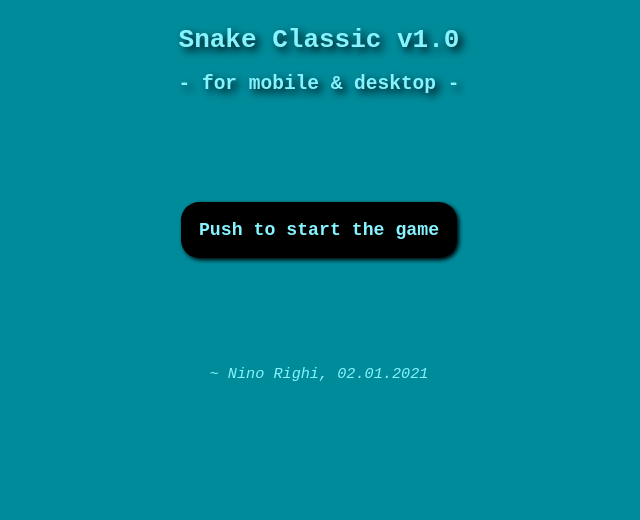
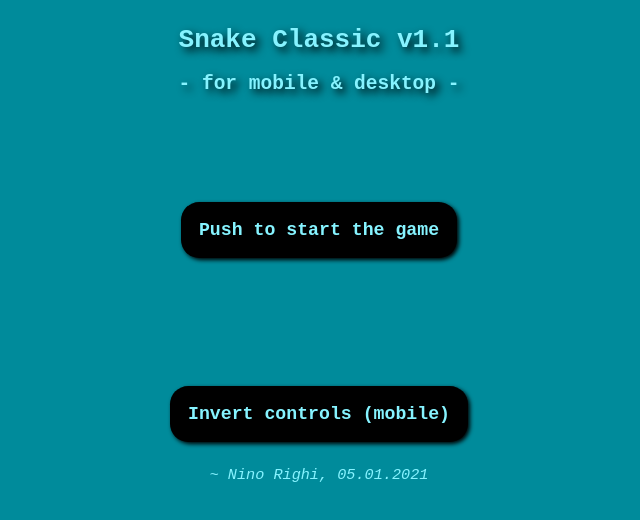
Before and after one commit to DeidroX/angular-snake-classic, an Angular app: page / in a window 1280 px wide. Shown: the top 520 px of the page, without its empty margins (321-961 px from the left). Built offline with nearby package versions, Linux system fonts and the light colour scheme.

Commit message:
Added invert controls button, styling changes, added minTime for input change, refactor, deployed

```diff
--- a/src/app/app.component.css
+++ b/src/app/app.component.css
@@ -24,6 +24,27 @@
   margin: 5em 0;
 }
 
+.active {
+  color: #fa9c5e;
+  margin: 2em 0 0.5em 0;
+}
+
+.inactive {
+  margin: 2em 0 0.5em 0;
+}
+
+.noselect {
+  -webkit-touch-callout: none; /* iOS Safari */
+  -webkit-user-select: none; /* Safari */
+  -khtml-user-select: none; /* Konqueror HTML */
+  -moz-user-select: none; /* Old versions of Firefox */
+  -ms-user-select: none; /* Internet Explorer/Edge */
+  user-select: none; /* Non-prefixed version, currently
+                                  supported by Chrome, Edge, Opera and Firefox */
+  outline: none;
+  -webkit-tap-highlight-color: rgba(255, 255, 255, 0); /* mobile webkit */
+}
+
 .game-screen {
   display: flex;
   flex-flow: column nowrap;
--- a/src/app/app.component.html
+++ b/src/app/app.component.html
@@ -1,10 +1,19 @@
 <div class="wrapper">
   <app-header></app-header>
   <div *ngIf="!hasStarted">
-    <button class="button" (click)="hasStarted = !hasStarted">Push to start the game</button>
+    <button class="button noselect" (click)="hasStarted = !hasStarted">
+      Push to start the game
+    </button>
   </div>
   <div *ngIf="hasStarted" class="game-screen">
     <app-game-canvas></app-game-canvas>
   </div>
+  <button
+    class="button noselect"
+    [ngClass]="gameService.inverted ? 'active' : 'inactive'"
+    (click)="gameService.inverted = !gameService.inverted"
+  >
+    Invert controls (mobile)
+  </button>
   <app-footer></app-footer>
 </div>
--- a/src/app/app.component.ts
+++ b/src/app/app.component.ts
@@ -1,4 +1,5 @@
 import { Component, OnInit } from '@angular/core';
+import { GameService } from './core/services/game.service';
 
 @Component({
   selector: 'app-root',
@@ -7,7 +8,7 @@ import { Component, OnInit } from '@angular/core';
 })
 export class AppComponent implements OnInit {
   hasStarted = false;
-  constructor() {}
+  constructor(public gameService: GameService) {}
 
   ngOnInit(): void {}
 }
--- a/src/app/components/footer/footer.component.ts
+++ b/src/app/components/footer/footer.component.ts
@@ -2,7 +2,7 @@ import { Component, OnInit } from '@angular/core';
 
 @Component({
   selector: 'app-footer',
-  template: '<h3>~ Nino Righi, 02.01.2021</h3>',
+  template: '<h3>~ Nino Righi, 05.01.2021</h3>',
   styles: ['h3 {text-align: center; font-weight: normal; font-style: italic;}'],
 })
 export class FooterComponent implements OnInit {
--- /dev/null
+++ b/src/app/components/game-canvas/game-canvas.component.css
@@ -0,0 +1,17 @@
+canvas {
+  box-shadow: 4px 4px 10px black;
+  margin: 0;
+  padding: 0;
+}
+
+.noselect {
+  -webkit-touch-callout: none; /* iOS Safari */
+  -webkit-user-select: none; /* Safari */
+  -khtml-user-select: none; /* Konqueror HTML */
+  -moz-user-select: none; /* Old versions of Firefox */
+  -ms-user-select: none; /* Internet Explorer/Edge */
+  user-select: none; /* Non-prefixed version, currently
+                                    supported by Chrome, Edge, Opera and Firefox */
+  outline: none;
+  -webkit-tap-highlight-color: rgba(255, 255, 255, 0); /* mobile webkit */
+}
--- a/src/app/components/game-canvas/game-canvas.component.ts
+++ b/src/app/components/game-canvas/game-canvas.component.ts
@@ -9,8 +9,8 @@ import { GameService } from '../../core/services/game.service';
 
 @Component({
   selector: 'app-game-canvas',
-  template: '<canvas (click)="onTryAgain()" appControls #canvas></canvas>',
-  styles: ['canvas {box-shadow: 4px 4px 10px black; margin: 0; padding: 0; }'],
+  template: '<canvas class="noselect" (click)="onTryAgain()" appControls #canvas></canvas>',
+  styleUrls: ['./game-canvas.component.css'],
 })
 export class GameCanvasComponent implements OnInit, OnDestroy {
   @ViewChild('canvas', { static: true }) canvas: ElementRef<HTMLCanvasElement>;
--- a/src/app/components/header/header.component.ts
+++ b/src/app/components/header/header.component.ts
@@ -2,7 +2,7 @@ import { Component, OnInit } from '@angular/core';
 
 @Component({
   selector: 'app-header',
-  template: '<h1>Snake Classic v1.0</h1><h2>- for mobile & desktop -</h2>',
+  template: '<h1>Snake Classic v1.1</h1><h2>- for mobile & desktop -</h2>',
   styles: ['h1,h2 {text-align: center; text-shadow: 4px 4px 8px black}'],
 })
 export class HeaderComponent implements OnInit {
--- a/src/app/core/directives/controls.directive.ts
+++ b/src/app/core/directives/controls.directive.ts
@@ -5,6 +5,8 @@ import { Direction } from '../types/direction.type';
 @Directive({ selector: '[appControls]' })
 export class ControlsDirective {
   directionMode: Direction = 'right';
+  readonly minTimeGap = 50;
+  timeOfLastControlChange: number = Date.now();
   // Variables for swipe controls
   minDistance = 40;
   startX: number;
@@ -57,64 +59,88 @@ export class ControlsDirective {
       return;
     }
 
-    // UP
+    if (
+      this.startY > y &&
+      this.startY - y >= this.minDistance &&
+      this.directionMode !== 'down' &&
+      this.directionMode !== 'up'
+    ) {
+      if (!this.gameService.inverted) {
+        this.up();
+      } else {
+        this.down();
+      }
+    }
+
     if (
       this.startY < y &&
       Math.abs(this.startY - y) >= this.minDistance &&
       this.directionMode !== 'up' &&
       this.directionMode !== 'down'
     ) {
+      if (!this.gameService.inverted) {
+        this.down();
+      } else {
         this.up();
       }
-
-    // DOWN
-    if (
-      this.startY > y &&
-      this.startY - y >= this.minDistance &&
-      this.directionMode !== 'down' &&
-      this.directionMode !== 'up'
-    ) {
-      this.down();
     }
 
-    // LEFT
+    if (
+      this.startX > x &&
+      this.startX - x >= this.minDistance &&
+      this.directionMode !== 'right' &&
+      this.directionMode !== 'left'
+    ) {
+      if (!this.gameService.inverted) {
+        this.left();
+      } else {
+        this.right();
+      }
+    }
+
     if (
       this.startX < x &&
       Math.abs(this.startX - x) >= this.minDistance &&
       this.directionMode !== 'left' &&
       this.directionMode !== 'right'
     ) {
+      if (!this.gameService.inverted) {
+        this.right();
+      } else {
         this.left();
       }
-
-    // RIGHT
-    if (
-      this.startX > x &&
-      this.startX - x >= this.minDistance &&
-      this.directionMode !== 'right' &&
-      this.directionMode !== 'left'
-    ) {
-      this.right();
     }
   }
 
   up(): void {
+    if (Date.now() - this.timeOfLastControlChange > this.minTimeGap) {
+      this.timeOfLastControlChange = Date.now();
       this.directionMode = 'up';
       this.gameService.controls.next('up');
     }
+  }
 
   down(): void {
+    if (Date.now() - this.timeOfLastControlChange > this.minTimeGap) {
+      this.timeOfLastControlChange = Date.now();
       this.directionMode = 'down';
       this.gameService.controls.next('down');
     }
+  }
 
   left(): void {
+    if (Date.now() - this.timeOfLastControlChange > this.minTimeGap) {
+      this.timeOfLastControlChange = Date.now();
       this.directionMode = 'left';
       this.gameService.controls.next('left');
     }
+  }
 
   right(): void {
+    if (Date.now() - this.timeOfLastControlChange > this.minTimeGap) {
+      this.timeOfLastControlChange = Date.now();
       this.directionMode = 'right';
       this.gameService.controls.next('right');
     }
   }
+}
--- a/src/app/core/services/game.service.ts
+++ b/src/app/core/services/game.service.ts
@@ -7,6 +7,9 @@ import { Direction } from '../types/direction.type';
 export class GameService {
   // Context
   context: CanvasRenderingContext2D;
+
+  // Game Loop
+  gameLoopInterval: number;
 
   // Size of the board
   readonly width = 324;
@@ -28,6 +31,7 @@ export class GameService {
 
   // Controls
   readonly controls = new BehaviorSubject<Direction>('right');
+  inverted = false;
   gameControlsSubscription: Subscription;
   xVelocity = 0;
   yVelocity = 0;
@@ -35,7 +39,6 @@ export class GameService {
   // Speed
   readonly SPEED = 100;
   gameSpeed = this.SPEED;
-  currentTime = Date.now();
 
   // Score
   score = 0;
@@ -54,19 +57,20 @@ export class GameService {
   }
 
   startGameLoop(): void {
-    if (Date.now() > this.currentTime) {
-      this.currentTime += this.gameSpeed;
     this.changeSnakePosition();
     if (this.checkGameOverConditions()) {
+      window.clearInterval(this.gameLoopInterval);
       return;
     }
     this.checkFoodCollision();
     this.drawBoard();
+    this.drawSnake();
     this.drawFood();
-      this.drawSnake();
     this.drawScore();
-    }
-    requestAnimationFrame(this.startGameLoop.bind(this));
+    this.gameLoopInterval = window.setTimeout(
+      this.startGameLoop.bind(this),
+      this.gameSpeed
+    );
   }
 
   initGameControls(): void {
@@ -96,6 +100,7 @@ export class GameService {
   }
 
   clearBoard(): void {
+    window.clearInterval(this.gameLoopInterval);
     this.context.clearRect(0, 0, this.width, this.height);
     this.score = 0;
     this.gameSpeed = this.SPEED;
@@ -115,7 +120,7 @@ export class GameService {
   drawScore(): void {
     this.context.fillStyle = '#86f3ff';
     this.context.font = '12px monospace';
-    this.context.fillText('Score: ' + this.score, this.width - 70, 12);
+    this.context.fillText('Score: ' + this.score, this.width - 80, 20);
   }
 
   drawSnake(): void {
@@ -203,14 +208,10 @@ export class GameService {
 
   drawGameOverScreen(): void {
     this.context.fillStyle = '#86f3ff';
-    this.context.font = '50px monospace';
-    this.context.fillText('Game Over!', this.width / 10, this.height / 1.9);
+    this.context.font = '40px monospace';
+    this.context.fillText('Game Over!', 57, this.height / 1.9);
     this.context.font = '20px monospace';
-    this.context.fillText(
-      'Push to try again',
-      this.width / 4.5,
-      this.height / 1.6
-    );
+    this.context.fillText('Push to try again', 67, this.height / 1.6);
   }
 
   moveUp(): void {
```
Also changed, not shown: 3 other files (tests, documents, lock files or other folders). Lines whose indentation alone changed are shown as unchanged.
